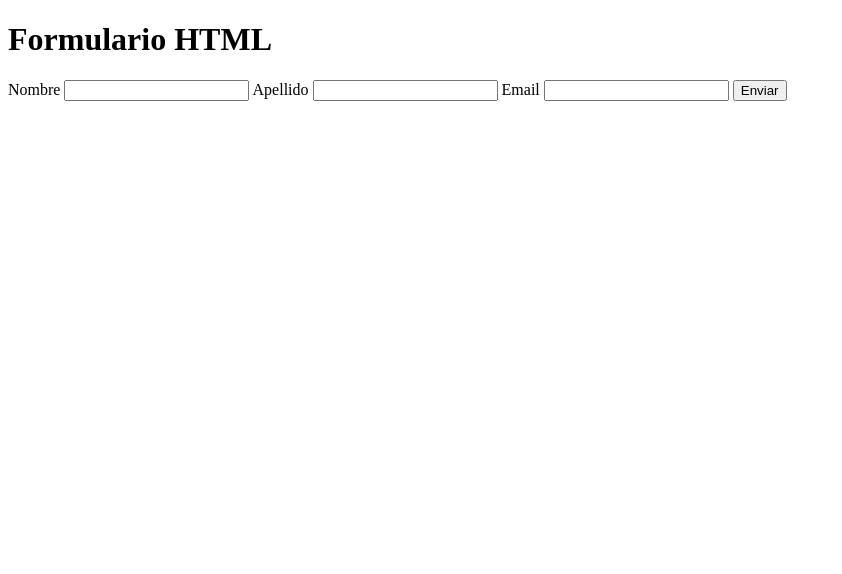
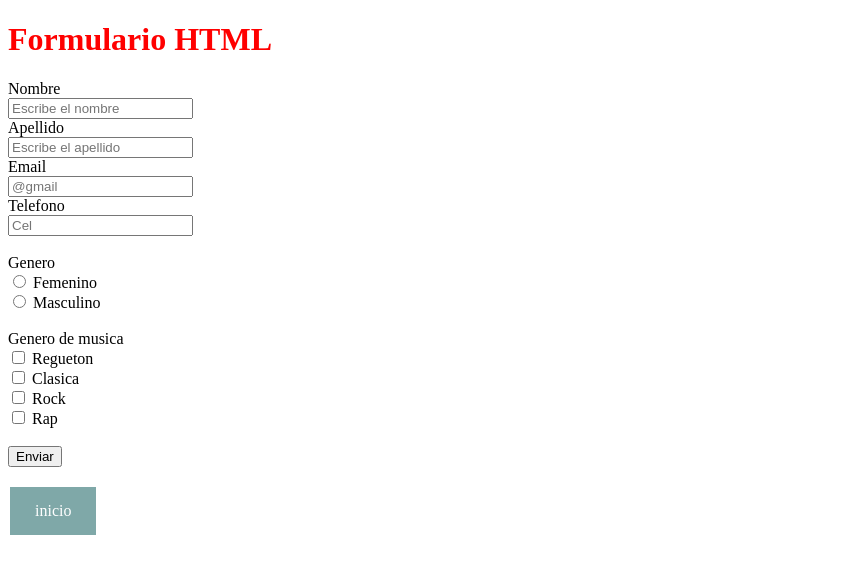
Before and after one commit to carlosycl/leccionHTML, a plain HTML site: page web/formulario.html in a window 1280 px wide. Shown: the whole page, without its empty margins (0-842 px from the left). Drawn offline with Linux system fonts and the light colour scheme.

Commit message:
botoe de tipo radio y checkboxs formulario HTML

```diff
--- a/web/formulario.html
+++ b/web/formulario.html
@@ -4,20 +4,46 @@
     <meta charset="UTF-8">
     <meta name="viewport" content="width=device-width, initial-scale=1.0">
     <title>Formularios HTML</title>
+    <link rel="stylesheet" href="../css/estilos.css">
 </head>
 <body>
-    <form >
+    <form method="post">
         <h1>Formulario HTML</h1>
-        <label for="nombre">Nombre</label>
-        <input type="text" id="nombre " name="nombre" required="true">
-
-        <label for="apellido">Apellido</label>
-        <input type="text" id="apellido " name="apellido" required="true">
-
-        <label for="nombre">Email</label>
-        <input type="email" id="email " name="email">
+        <label for="nombre">Nombre</label><br>
+        <input type="text" id="nombre " name="nombre" required="true" placeholder="Escribe el nombre">
+        <br>
+        <label for="apellido">Apellido</label> <br>
+        <input type="text" id="apellido " name="apellido" required="true" placeholder="Escribe el apellido">
+        <br>
+        <label for="nombre">Email</label><br>
+        <input type="email" id="email " name="email" required="true" placeholder="@gmail">
+        <br>
+        <label for="telefono">Telefono</label><br>
+        <input type="number" id="number" name="number" required="true" placeholder="Cel"><br>
+        <br>
+        <label>Genero</label><br>
+        <input type="radio" name="Genero" id="femenino" value="femenino">
+        <label for="femenino">Femenino </label><br>
+        <input type="radio" name="Genero" id="Masculino" value="masculino">
+        <label for="masculino ">Masculino</label><br>
+        <br>
+        <label>Genero de musica</label><br>
+        <input type="checkbox" name="musica" id="regueton" value="regueton">
+        <label for="regueton">Regueton</label><br>
+        <input type="checkbox" name="musica" id="plancha" value="plancha">
+        <label for="clasica">Clasica</label><br>
+        <input type="checkbox" name="musica" id="Rock" value="rock">
+        <label for="rock">Rock</label><br>
+        <input type="checkbox" name="musica" id="rap" value="rap">
+        <label for="rap">Rap</label><br>
+        <br>
 
         <input type="submit" value="Enviar">
+        <br><br>
+
+
+
+        <a href="..//web/index.html">inicio</a>
 
 
     </form>
```
Also changed, not shown: web/index.html (+1 -1 lines).
